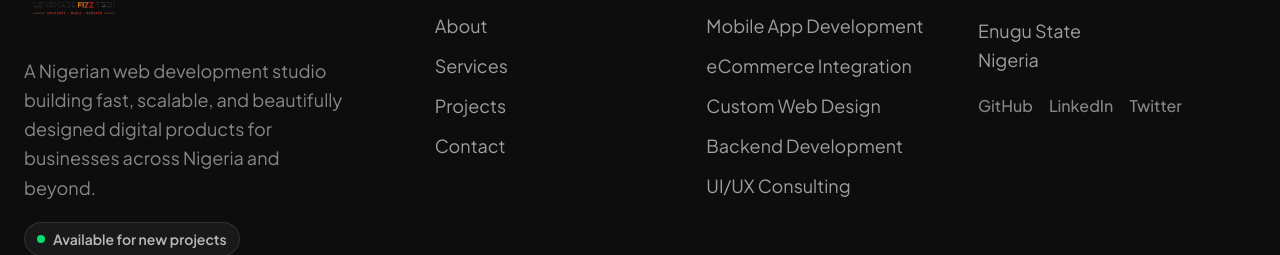
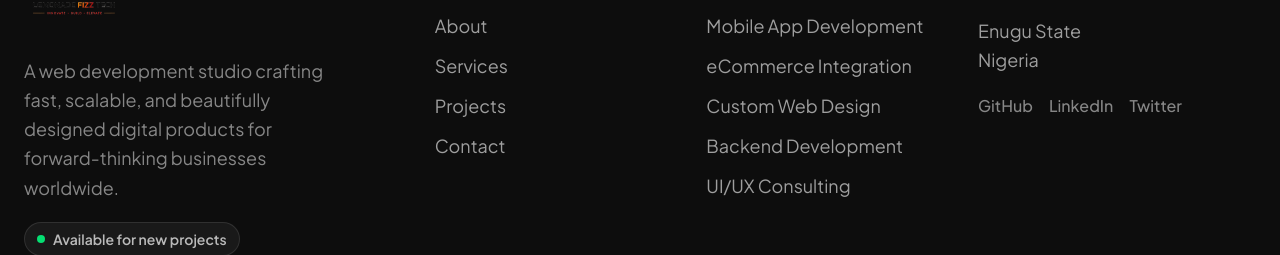
Before and after one commit to nzehrj/lft-portfolio, a Next.js app: page / in a window 1280 px wide. Shown: the part 4943-5198 px from the top of the page. Built offline with nearby package versions, Linux system fonts and the light colour scheme; a web font is replaced by a local one.

Commit message:
corrections

```diff
--- a/components/layout/Footer.tsx
+++ b/components/layout/Footer.tsx
@@ -40,8 +40,8 @@ export default function Footer() {
               />
             </Link>
             <p className="max-w-xs text-lg leading-relaxed text-white/50">
-              A Nigerian web development studio building fast, scalable, and beautifully designed
-              digital products for businesses across Nigeria and beyond.
+              A web development studio crafting fast, scalable, and beautifully designed
+              digital products for forward-thinking businesses worldwide.
             </p>
             <span className="inline-flex w-fit items-center gap-2 rounded-full border border-white/10 bg-white/5 px-3 py-1.5 text-sm font-semibold text-white/70">
               <span className="h-2 w-2 rounded-full bg-green-400" />
```
